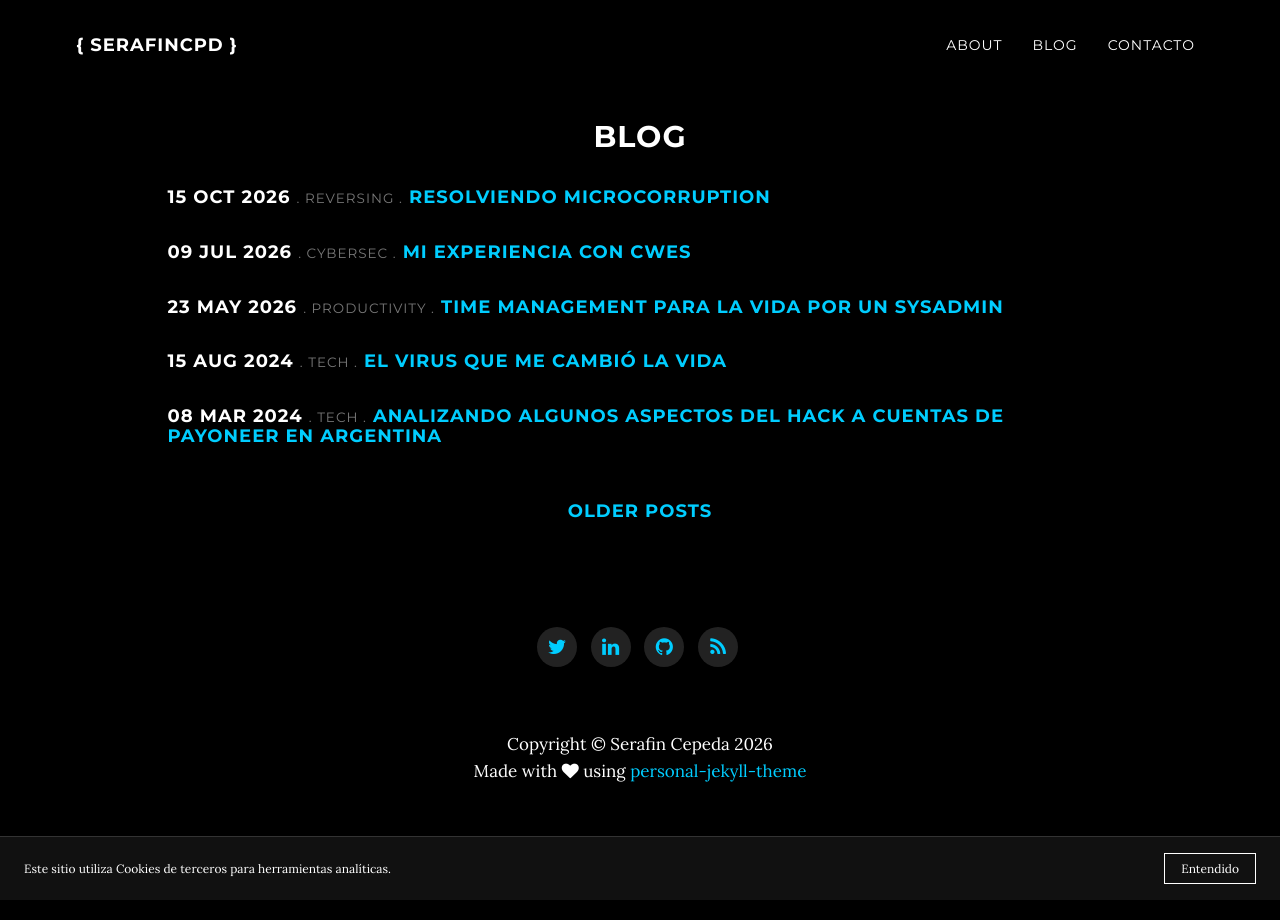
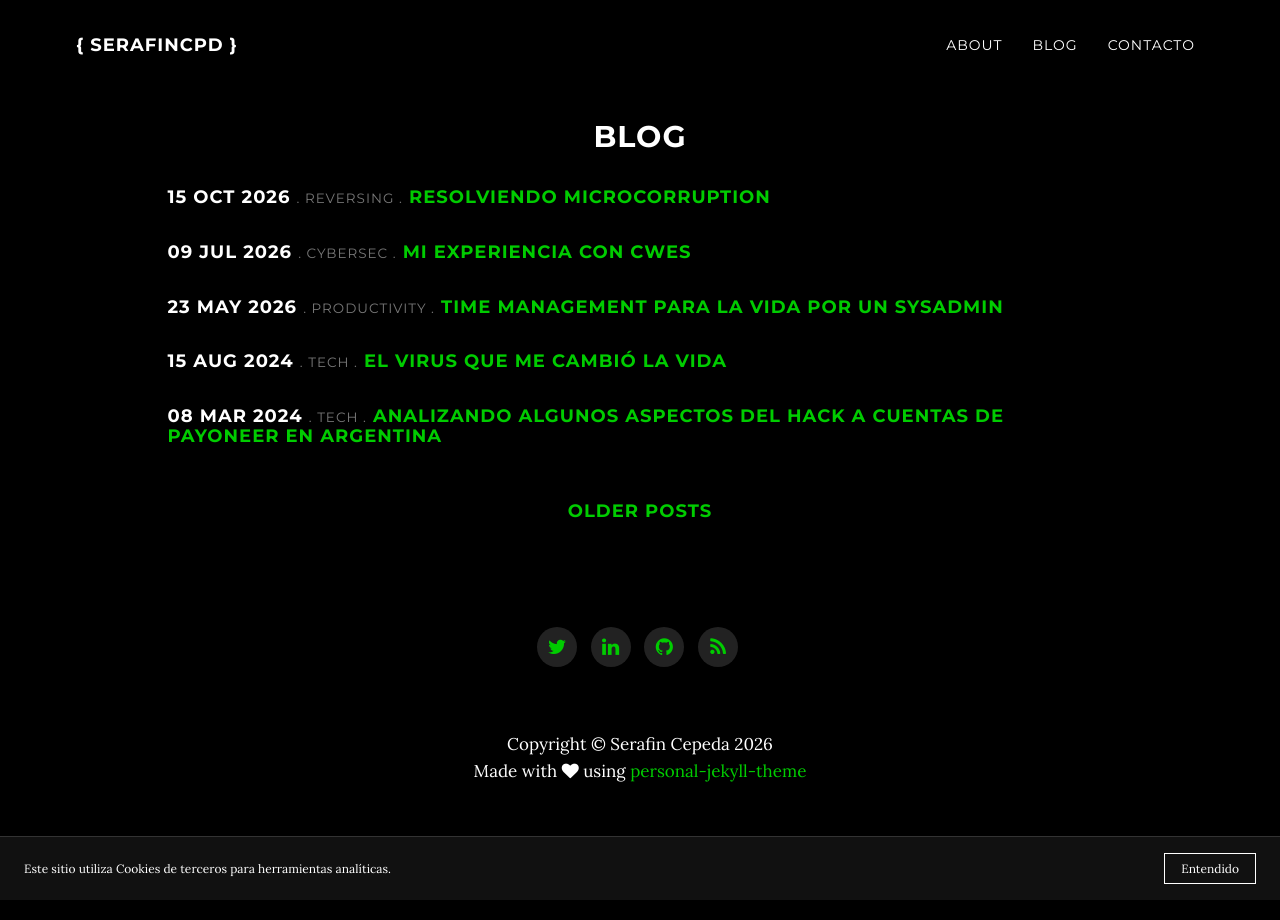
Before and after one commit to serafincpd/serafincpd.github.io, a Jekyll site: the page built from blog/index.html, in a window 1280 px wide. Built offline with Jekyll 4.4.1, drawn with Linux system fonts in a browser that asks for light colours; nearby versions of some CDN libraries; the list of posts is cut into pages by our own code.

Commit message:
Link colors

```diff
--- a/_sass/_variables.scss
+++ b/_sass/_variables.scss
@@ -4,7 +4,7 @@
 $primary-color: #000;
 
 // Anchor color
-$secondary-color: #00cdff;
+$secondary-color: #00cc00;
 
 // Font color
 $font-color: #fff;
```
